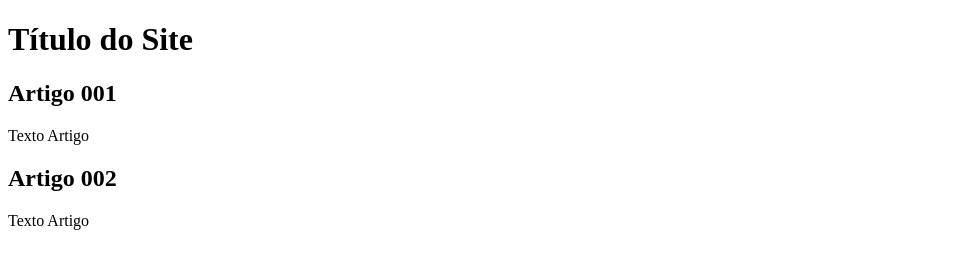
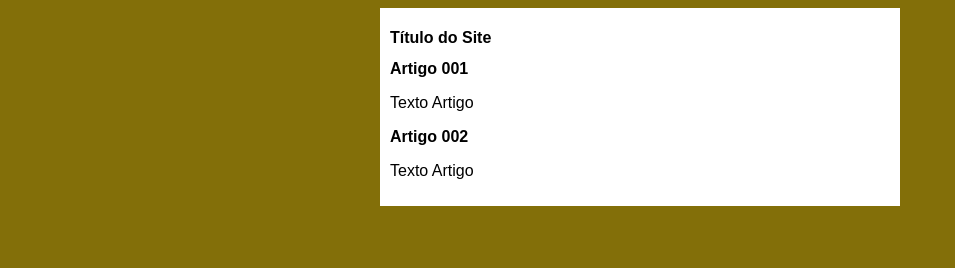
Before and after one commit to ViniZanetti/projeto-site, a plain HTML site: page index.html in a window 1280 px wide. Shown: the whole page, without its empty margins (0-955 px from the left). Drawn offline with Linux system fonts and the light colour scheme.

Commit message:
iniciei o design

```diff
--- /dev/null
+++ b/estilos/style.css
@@ -0,0 +1,16 @@
+*{
+    font-family: arial, Helvetica, sans-serif;
+    font-size: 16px;
+}
+
+body {
+    background-color:rgb(131, 111, 9);
+}
+
+main {
+    background-color: white;
+    width: 500px;
+    margin: auto;
+    padding: 10px;
+    box-shadow: 3px, 3px, 5px, rgba(0,0,0,.473);
+}
--- a/index.html
+++ b/index.html
@@ -5,6 +5,7 @@
     <meta http-equiv="X-UA-Compatible" content="IE=edge">
     <meta name="viewport" content="width=device-width, initial-scale=1.0">
     <title>Título Site</title>
+    <link rel="stylesheet" href="estilos/style.css">
 </head>
 <body>
     <main>
```
